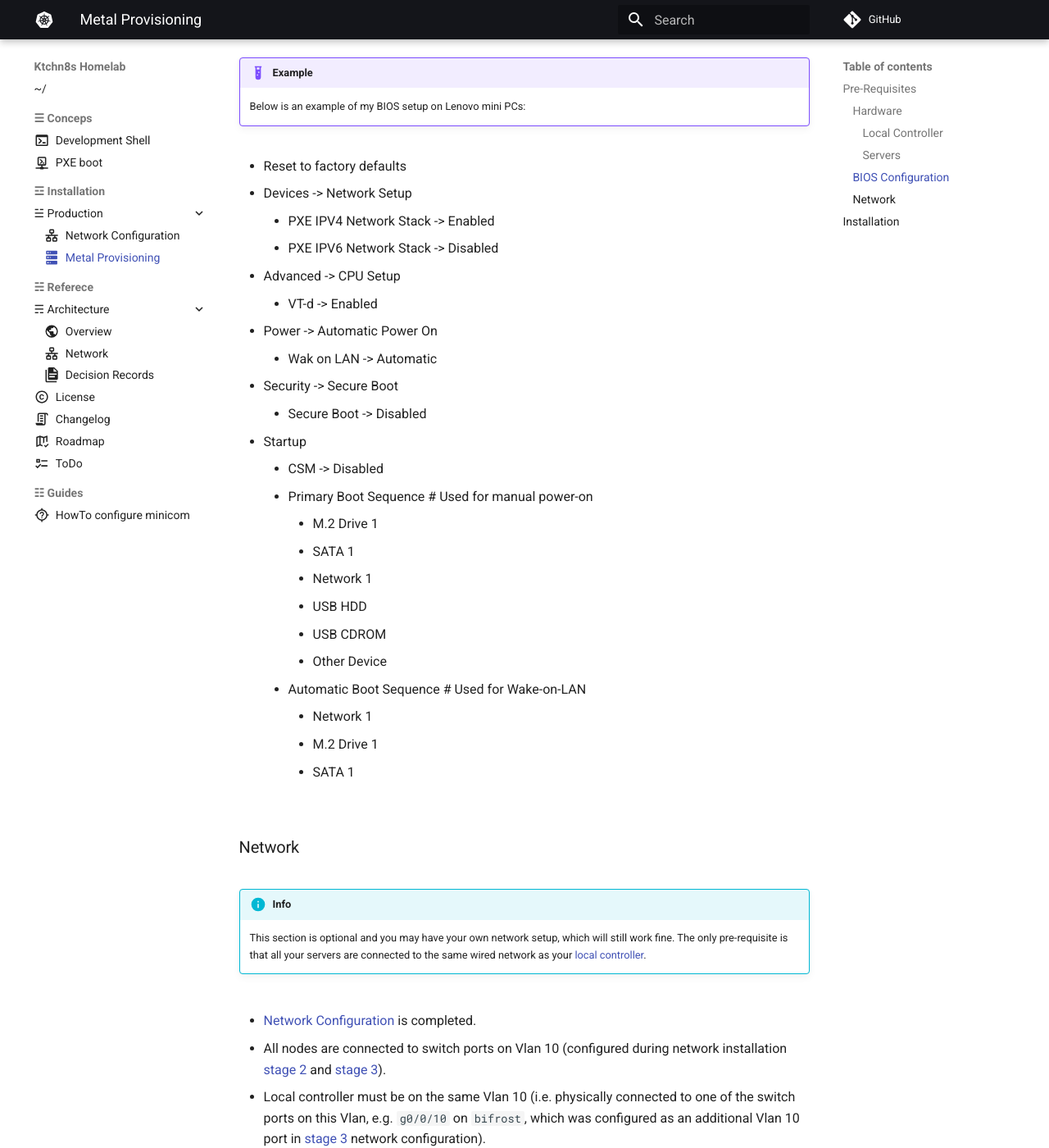
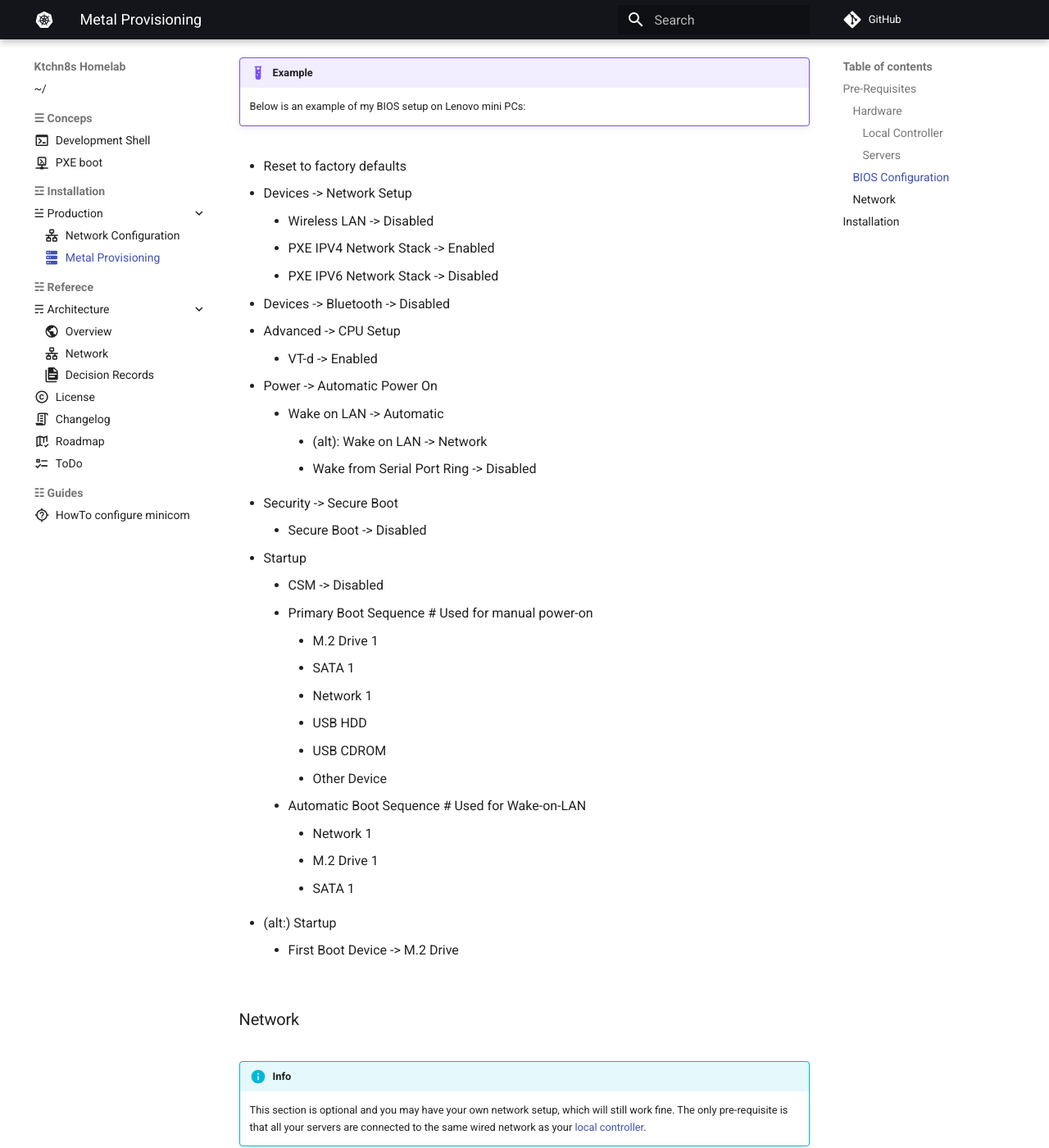
Before and after one commit to serpro69/ktchn8s, an MkDocs documentation site: the page built from docs/installation/production/metal.md, in a window 1280 px wide and 1400 px high, scrolled down 2136 px. Shown: the whole window at 82% size. Built offline with MkDocs 1.6.1 and Material for MkDocs 9.7.7, drawn with Linux system fonts in a browser that asks for light colours; comment, search, counter and statistics services are not loaded.

```diff
--- a/docs/installation/production/metal.md
+++ b/docs/installation/production/metal.md
@@ -62,12 +62,16 @@ Boot order options (select one, each has their pros and cons):
 
 - Reset to factory defaults
 - Devices -> Network Setup
+    - Wireless LAN -> Disabled
     - PXE IPV4 Network Stack -> Enabled
     - PXE IPV6 Network Stack -> Disabled
+- Devices -> Bluetooth -> Disabled
 - Advanced -> CPU Setup
     - VT-d -> Enabled
 - Power -> Automatic Power On
-    - Wak on LAN -> Automatic
+    - Wake on LAN -> Automatic
+        - (alt): Wake on LAN -> Network
+        - Wake from Serial Port Ring -> Disabled
 - Security -> Secure Boot
     - Secure Boot -> Disabled
 - Startup
@@ -83,6 +87,8 @@ Boot order options (select one, each has their pros and cons):
         - Network 1
         - M.2 Drive 1
         - SATA 1
+- (alt:) Startup
+    - First Boot Device -> M.2 Drive
 
 ### Network
 
```
Also changed, not shown: docs/reference/todo.md (+7 -0 lines).
